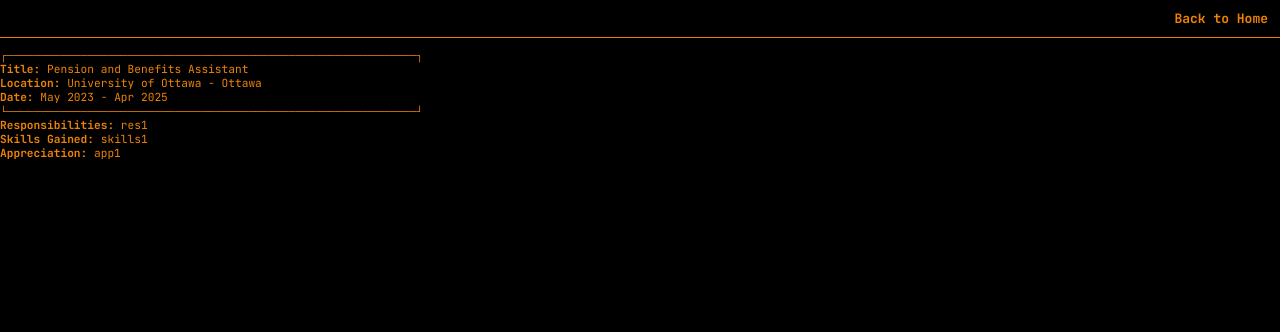
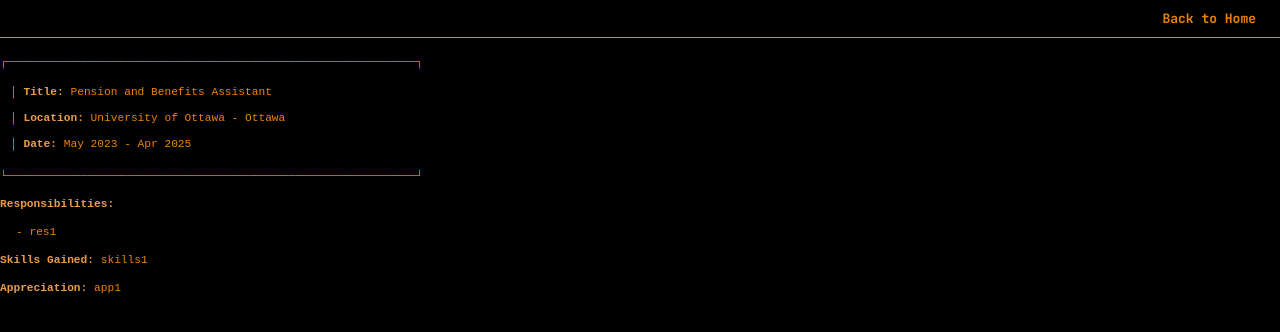
Before and after one commit to Alison0704/vercel-aliemi, a React (Vite) app: page / in a window 1280 px wide. Both pictures are taken after a click on the link 640 px from the left and 1873 px from the top of the page. Shown: the top 332 px of the page. Built offline with nearby package versions, Linux system fonts and the light colour scheme.

Commit message:
even more minor UI updates

```diff
--- a/src/App.tsx
+++ b/src/App.tsx
@@ -58,6 +58,7 @@ function App() {
                 <main>
                     <Home />
                     <Project />
+                    {/*TODO: Eventually add all characters in 1 div with icons; have a pop up window to describe them*/}
                     <Work currentSection={section} onNavigate={setSection} onNavigateToDetails={handleNavigateToDetails} />
                     <Academic currentSection={section} onNavigate={setSection} onNavigateToDetails={handleNavigateToDetails}/>
                     <Contact />
--- a/src/components/Details/Details.module.css
+++ b/src/components/Details/Details.module.css
@@ -1,14 +1,29 @@
 .container{
-    padding-top: 3rem;
     display: flex;
     flex-direction: column;
     align-items: flex-start;
     justify-content: start;
+    padding-top: 3rem;
     width: 100vw;
     height: 93vh;
     background-color: #000;
+    color: var(--secondary-color);
+    font-family: 'Courier New', Courier, monospace;
+    max-width: 90%;
 }
 
 .container p{
     color: var(--secondary-color);
+    margin: 0.5rem 0;
 }
+.content {
+    margin-left: 10px;
+    line-height: 1.6;
+}
+.description{
+    padding-left: 1rem;
+}
+
+strong {
+    color: #ea9d46;
+}
--- a/src/components/Details/index.tsx
+++ b/src/components/Details/index.tsx
@@ -45,32 +45,42 @@ const Details: React.FC<DetailsProps> = ({type, id}) => {
     if (!item) return null;
 
     return (
-        <div id="details">
-            <div className={style.container}>
+        <div id="details" className={style.container}>
             <p>┌─────────────────────────────────────────────────────────────┐</p>
             <div className={style.content}>
-                    <p><strong>Title:</strong> {item.title}</p>
-                    <p><strong>Location:</strong> {item.location}</p>
-                    <p><strong>Date:</strong> {item.date}</p>
+                <p>│ <strong>Title:</strong> {item.title}</p>
+                <p>│ <strong>Location:</strong> {item.location}</p>
+                <p>│ <strong>Date:</strong> {item.date}</p>
             </div>
             <p>└─────────────────────────────────────────────────────────────┘</p>
 
             {type === 'work' && (
                 <>
-                        <p><strong>Responsibilities:</strong> {(item as WorkItem).responsibilities}</p>
+                    <p><strong>Responsibilities: </strong></p>
+                    <ul>
+                        {(item as WorkItem).responsibilities.split('\n').map((line, idx) => (
+                            <li key={idx}><p>- {line}</p></li>
+                        ))}
+                    </ul>
                     <p><strong>Skills Gained:</strong> {(item as WorkItem).skillsGained}</p>
                 </>
             )}
 
             {type === 'academics' && (
                 <>
-                        <p><strong>Description:</strong> {(item as AcademicItem).Description}</p>
-                        <p><strong>Courses:</strong> {(item as AcademicItem).courses}</p>
+                    <p><strong>Description:</strong></p>
+                    <p className={style.description}>{(item as AcademicItem).Description}</p>
+                    <p><strong>Courses:</strong></p>
+                    <ul>
+                        {(item as AcademicItem).courses.split(',').map((course, idx) => (
+                            <li key={idx}><p>- {course.trim()}</p></li>
+                        ))}
+                    </ul>
                 </>
             )}
 
-                <p><strong>Appreciation:</strong> {item.appreciation}</p>
-            </div>
+            <p> <strong>Appreciation: </strong>{item.appreciation}</p>
+
         </div>
     );
 };
--- a/src/components/Navbar/Navbar.module.css
+++ b/src/components/Navbar/Navbar.module.css
@@ -21,7 +21,7 @@
 .main ul li a {
     font-size: small;
     text-decoration: none;
-    color: var(--text-color);
+    color: var(--primary-color);
     transition: color 0.3s;
 }
 .main ul li a:hover {
--- a/src/index.css
+++ b/src/index.css
@@ -67,6 +67,11 @@ p{
 span{
   color: var(--secondary-color);
   text-decoration: none;
+}
+ul{
+  list-style: none;
+  padding: 0 0 0 1rem;
+  margin: 0;
 }
 
 section{
```
Lines whose indentation alone changed are shown as unchanged.
